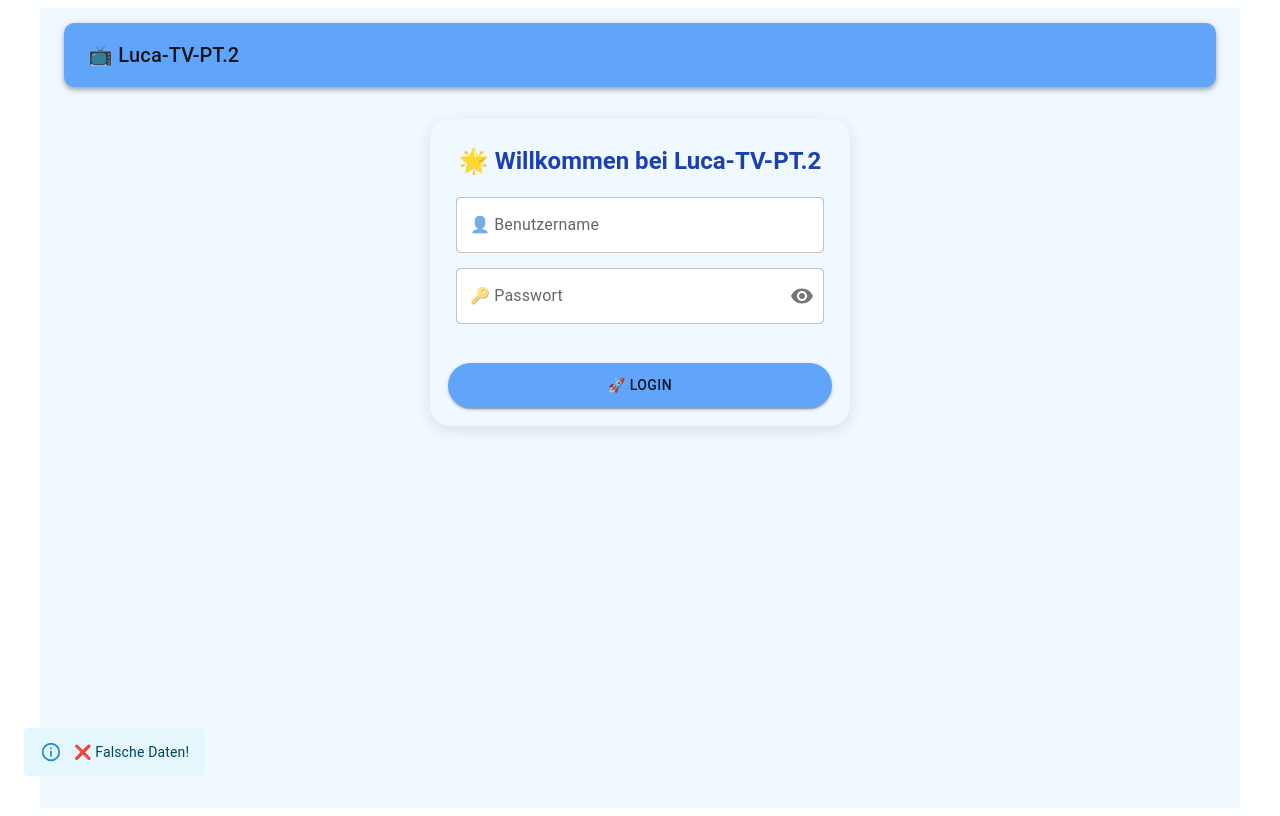
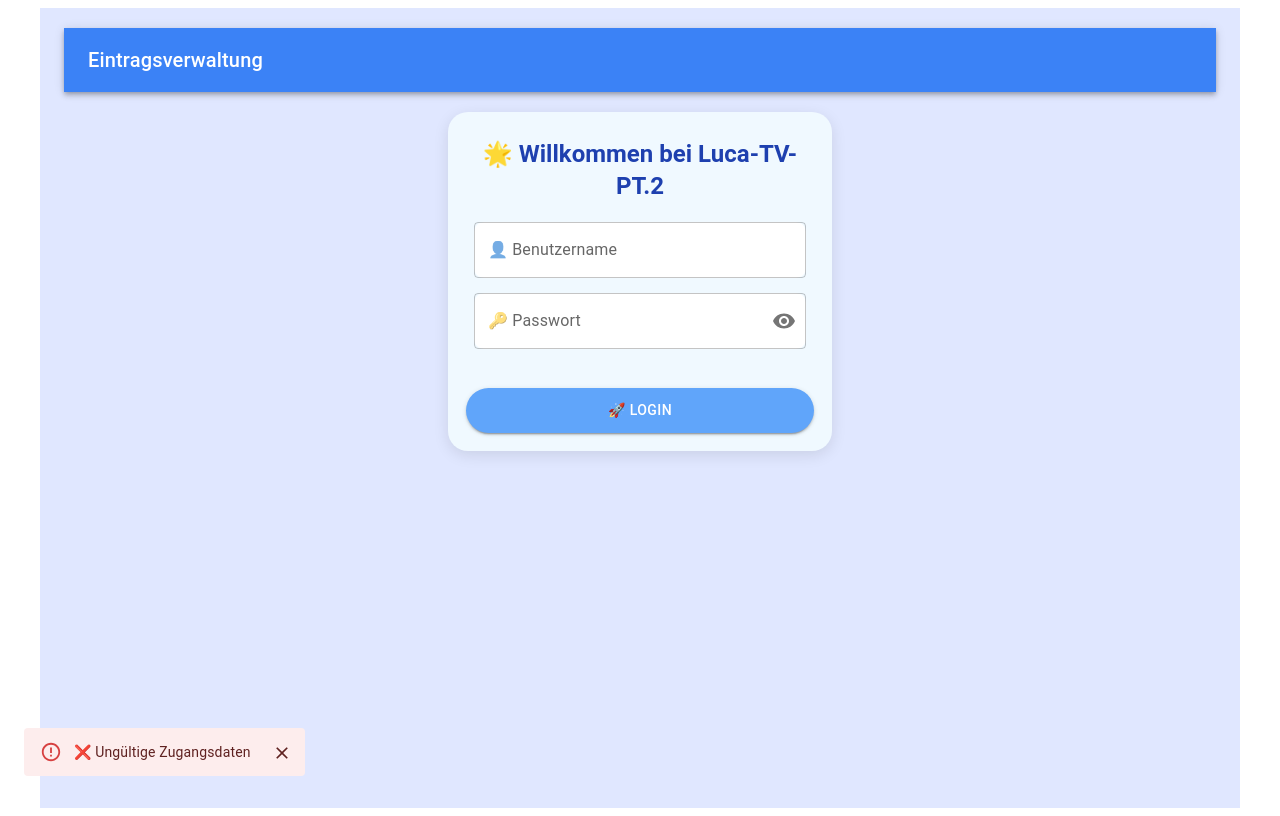
Before and after one commit to Luca-Lucaa/Lucaaa.Pt.2, a React (Create React App) app: page / in a window 1280 px wide. Both pictures are taken after a click on the button "🚀 LOGIN". Built offline with nearby package versions, Linux system fonts and the light colour scheme.

Commit message:
Update App.js

```diff
--- a/src/App.js
+++ b/src/App.js
@@ -1,4 +1,4 @@
-import React, { useState, useEffect, Suspense, lazy } from "react";
+import React, { useState, Suspense, lazy } from "react";
 import {
   Container,
   Typography,
@@ -8,91 +8,109 @@ import {
   Button,
   Snackbar,
   Box,
+  Select,
+  MenuItem,
+  TextField,
   Alert,
 } from "@mui/material";
 import { styled, ThemeProvider, createTheme } from "@mui/material/styles";
 import { supabase } from "./supabaseClient";
 import ChatMessage from "./ChatMessage";
+import { useMessages, handleError } from "./utils";
 
 const LoginForm = lazy(() => import("./LoginForm"));
 const EntryList = lazy(() => import("./EntryList"));
 
 const StyledContainer = styled(Container)(({ theme }) => ({
-  backgroundColor: "#f0f9ff",
+  backgroundColor: theme.palette.background.default,
   minHeight: "100vh",
-  padding: "15px",
-  [theme.breakpoints.down("sm")]: { padding: "10px" },
+  padding: "20px",
+  color: theme.palette.text.primary,
 }));
 
-const StyledAppBar = styled(AppBar)({
-  backgroundColor: "#60a5fa",
-  borderRadius: "10px",
-});
+const StyledAppBar = styled(AppBar)(({ theme }) => ({
+  backgroundColor: theme.palette.primary.main,
+}));
+
+const userEmojis = {
+  Admin: "👑",
+  Scholli: "🚀",
+  Jamaica05: "🎩",
+};
 
 const theme = createTheme({
   palette: {
-    primary: { main: "#60a5fa" },
-    secondary: { main: "#f472b6" },
-    background: { default: "#f0f9ff" },
+    primary: { main: "#3b82f6" },
+    secondary: { main: "#dc004e" },
+    background: { default: "#e0e7ff", paper: "#ffffff" },
+    text: { primary: "#333" },
   },
 });
 
-const CustomSnackbar = ({ open, message, onClose }) => (
-  <Snackbar open={open} autoHideDuration={3000} onClose={onClose}>
-    <Alert severity="info">{message}</Alert>
+const CustomSnackbar = ({ open, message, onClose, severity = "success" }) => (
+  <Snackbar open={open} autoHideDuration={4000} onClose={onClose}>
+    <Alert onClose={onClose} severity={severity} sx={{ width: "100%" }}>
+      {message}
+    </Alert>
   </Snackbar>
 );
 
 const App = () => {
-  const [loggedInUser, setLoggedInUser] = useState(localStorage.getItem("loggedInUser") || null);
-  const [role, setRole] = useState(localStorage.getItem("role") || null);
-  const [entries, setEntries] = useState([]);
-  const [messages, setMessages] = useState([]);
+  const [loggedInUser, setLoggedInUser] = useState(() => localStorage.getItem("loggedInUser") || null);
+  const [role, setRole] = useState(() => localStorage.getItem("role") || null);
+  const [selectedUser, setSelectedUser] = useState("Admin");
   const [newMessage, setNewMessage] = useState("");
   const [snackbarOpen, setSnackbarOpen] = useState(false);
   const [snackbarMessage, setSnackbarMessage] = useState("");
+  const [snackbarSeverity, setSnackbarSeverity] = useState("success");
 
-  useEffect(() => {
-    if (loggedInUser) {
-      const subscription = supabase
-        .channel("messages_pt2")
-        .on("postgres_changes", { event: "INSERT", schema: "public", table: "messages_pt2" }, (payload) =>
-          setMessages((prev) => [...prev, payload.new])
-        )
-        .subscribe();
-      return () => supabase.removeChannel(subscription);
-    }
-  }, [loggedInUser]);
+  const { messages } = useMessages(loggedInUser, selectedUser);
+
+  const showSnackbar = (message, severity = "success") => {
+    setSnackbarMessage(message);
+    setSnackbarSeverity(severity);
+    setSnackbarOpen(true);
+  };
 
   const handleLogin = (username, password) => {
-    const users = { Admin: "Admino25!", Scholli: "Scholli25", Jamaica05: "Werwer55" };
+    const users = {
+      Admin: "Admino25!",
+      Scholli: "Scholli25",
+      Jamaica05: "Werwer55",
+    };
     if (users[username] === password) {
       setLoggedInUser(username);
       setRole(username === "Admin" ? "Admin" : "Friend");
       localStorage.setItem("loggedInUser", username);
       localStorage.setItem("role", username === "Admin" ? "Admin" : "Friend");
-      setSnackbarMessage(`🌟 Willkommen, ${username}!`);
-      setSnackbarOpen(true);
+      showSnackbar(`✅ Willkommen, ${username}!`);
     } else {
-      setSnackbarMessage("❌ Falsche Daten!");
-      setSnackbarOpen(true);
+      showSnackbar("❌ Ungültige Zugangsdaten", "error");
     }
   };
 
   const handleLogout = () => {
     setLoggedInUser(null);
     setRole(null);
-    localStorage.clear();
-    setSnackbarMessage("👋 Bis bald!");
-    setSnackbarOpen(true);
+    localStorage.removeItem("loggedInUser");
+    localStorage.removeItem("role");
+    showSnackbar("🔓 Erfolgreich abgemeldet!");
   };
 
   const sendMessage = async () => {
-    if (!newMessage.trim()) return;
-    const { error } = await supabase
-      .from("messages_pt2")
-      .insert([{ sender: loggedInUser, receiver: "Admin", message: newMessage }]);
-    if (!error) setNewMessage("");
+    if (!newMessage.trim()) {
+      showSnackbar("❌ Nachricht darf nicht leer sein", "error");
+      return;
+    }
+    try {
+      const { error } = await supabase
+        .from("messages")
+        .insert([{ sender: loggedInUser, receiver: selectedUser, message: newMessage }]);
+      if (error) throw error;
+      setNewMessage("");
+    } catch (error) {
+      handleError(error, setSnackbarMessage, setSnackbarOpen);
+    }
   };
 
   return (
@@ -100,26 +118,61 @@ const App = () => {
       <StyledContainer>
         <StyledAppBar position="static">
           <Toolbar>
-            <Typography variant="h6">📺 Luca-TV-PT.2</Typography>
+            <Typography variant="h6">Eintragsverwaltung</Typography>
             {loggedInUser && (
-              <Button onClick={handleLogout} color="inherit" sx={{ ml: "auto" }}>
-                👋 Logout
+              <Typography
+                variant="h6"
+                sx={{ marginLeft: "auto", marginRight: 2, fontSize: { xs: "14px", sm: "16px" } }}
+              >
+                {userEmojis[loggedInUser]} {loggedInUser}
+              </Typography>
+            )}
+            {loggedInUser && (
+              <Button
+                onClick={handleLogout}
+                color="inherit"
+                sx={{ fontSize: { xs: "12px", sm: "14px" } }}
+              >
+                🔓 Logout
               </Button>
             )}
           </Toolbar>
         </StyledAppBar>
-        <Suspense fallback={<Typography>⏳ Lade...</Typography>}>
+        <Suspense fallback={<div>🔄 Lade...</div>}>
           {!loggedInUser ? (
-            <Grid container justifyContent="center" sx={{ mt: 4 }}>
-              <Grid item xs={12} sm={6}>
+            <Grid container justifyContent="center" style={{ marginTop: "20px" }}>
+              <Grid item xs={12} sm={6} md={4}>
                 <LoginForm handleLogin={handleLogin} />
               </Grid>
             </Grid>
           ) : (
             <>
-              <Box sx={{ mt: 2, p: 2, backgroundColor: "#fff", borderRadius: "10px" }}>
-                <Typography variant="h6">💬 Chat</Typography>
-                <Box sx={{ maxHeight: "200px", overflowY: "auto", mb: 2 }}>
+              <Box
+                sx={{
+                  marginTop: 2,
+                  marginBottom: 2,
+                  border: "1px solid #ccc",
+                  borderRadius: 2,
+                  padding: 2,
+                  backgroundColor: "background.paper",
+                }}
+              >
+                <Typography variant="h6" gutterBottom>
+                  Chatverlauf mit {selectedUser}
+                </Typography>
+                {role === "Admin" && (
+                  <Select
+                    value={selectedUser}
+                    onChange={(e) => setSelectedUser(e.target.value)}
+                    fullWidth
+                    sx={{ marginBottom: 2 }}
+                  >
+                    <MenuItem value="Admin">Admin</MenuItem>
+                    <MenuItem value="Scholli">Scholli</MenuItem>
+                    <MenuItem value="Jamaica05">Jamaica05</MenuItem>
+                  </Select>
+                )}
+                <Box sx={{ maxHeight: "50vh", overflowY: "auto", marginBottom: 2 }}>
                   {messages.map((msg) => (
                     <ChatMessage
                       key={msg.id}
@@ -130,21 +183,32 @@ const App = () => {
                     />
                   ))}
                 </Box>
-                <Box sx={{ display: "flex", gap: 1 }}>
+                <Box sx={{ display: "flex", flexDirection: { xs: "column", sm: "row" }, gap: 1 }}>
                   <TextField
-                    label="✉️ Nachricht"
+                    label="Neue Nachricht"
                     variant="outlined"
                     fullWidth
                     value={newMessage}
                     onChange={(e) => setNewMessage(e.target.value)}
-                    onKeyPress={(e) => e.key === "Enter" && sendMessage()}
+                    onKeyDown={(e) => {
+                      if (e.key === "Enter" && !e.shiftKey) {
+                        e.preventDefault();
+                        sendMessage();
+                      }
+                    }}
                   />
-                  <Button variant="contained" onClick={sendMessage}>
-                    ➡️
+                  <Button
+                    variant="contained"
+                    color="primary"
+                    onClick={sendMessage}
+                    sx={{ width: { xs: "100%", sm: "auto" } }}
+                    disabled={!newMessage.trim()}
+                  >
+                    Senden
                   </Button>
                 </Box>
               </Box>
-              <EntryList entries={entries} setEntries={setEntries} role={role} loggedInUser={loggedInUser} />
+              <EntryList role={role} loggedInUser={loggedInUser} />
             </>
           )}
         </Suspense>
@@ -152,6 +216,7 @@ const App = () => {
           open={snackbarOpen}
           message={snackbarMessage}
           onClose={() => setSnackbarOpen(false)}
+          severity={snackbarSeverity}
         />
       </StyledContainer>
     </ThemeProvider>
```
